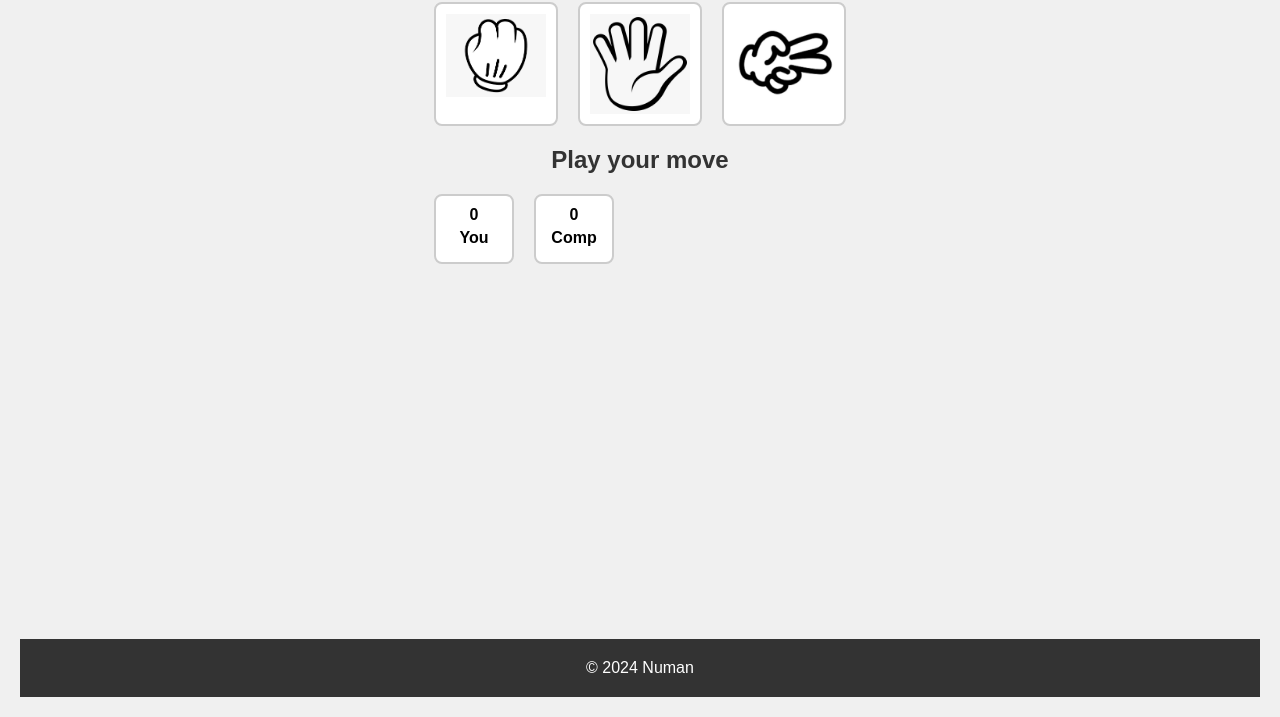
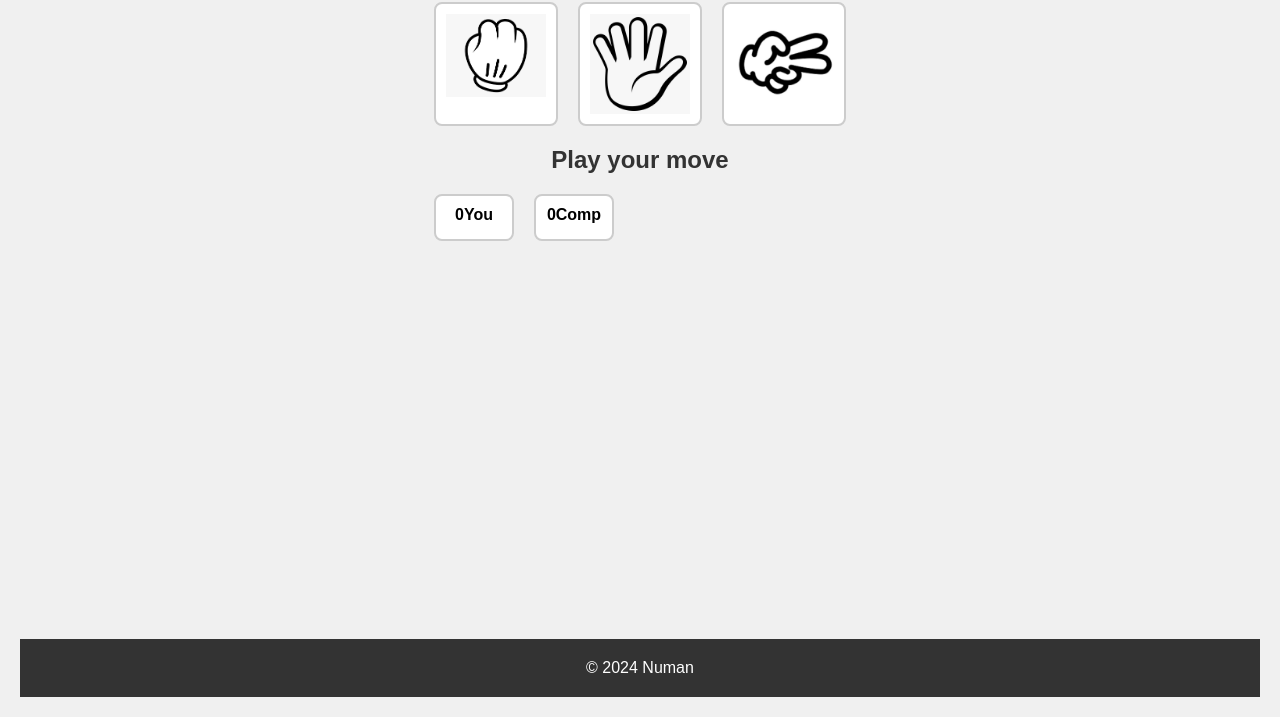
Before and after one commit to numan-mirjankar/Stone-Paper-Scissors., a plain HTML site: page index.html in a window 1280 px wide. Shown: the part 83-800 px from the top of the page. Drawn offline with Linux system fonts and the light colour scheme.

Commit message:
Update style.css

```diff
--- a/style.css
+++ b/style.css
@@ -83,6 +83,9 @@
     border-radius: 8px;
     padding: 10px;
     width: 80px;
+      display:flex;
+      algn-item:center;
+      justify-content:center;
   }
 
   .score p {
```
